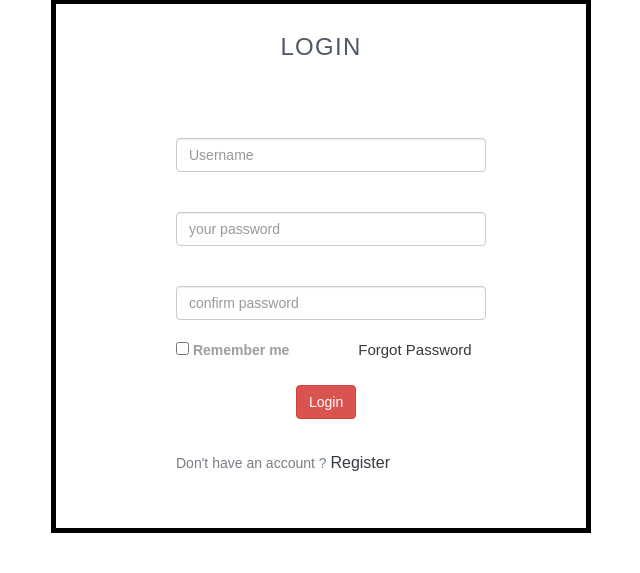
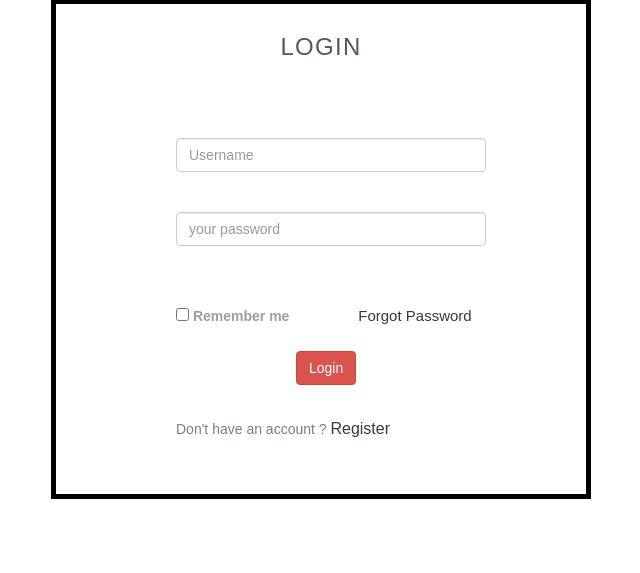
Before and after one commit to Avishnakt/school_store, a Django app: page /login/ in a window 1280 px wide. Shown: the part 151-724 px from the top of the page, without its empty margins (319-959 px from the left). Run offline with Django 5.2, Linux system fonts and the light colour scheme; some libraries are stand-ins or nearby versions.

Commit message:
Update login.html

```diff
--- a/school_project/template/login.html
+++ b/school_project/template/login.html
@@ -19,8 +19,8 @@
            <form action="{% url 'login' %}" method="post">
               {% csrf_token %}
                <input class="form-control" type="text" name="Username" placeholder="Username" size="10px"> <br> <br>
-                <input class="form-control" type="password" name="password" placeholder="your password">   <br> <br>
-               <input class="form-control" type="password" name="cpassword" placeholder="confirm password"> <br>
+               <input class="form-control" type="password" name="password" placeholder="your password">   <br> <br>
+                <br>
                <input  type="checkbox">
                <label>Remember me </label> <a href="#" style="padding-left:65px;"><h6 style="font-size:15px;">Forgot Password</h6></a> <br> <br>
                <button class="btn btn-danger" type="submit" style="margin-left :120px;">Login</button>
```
